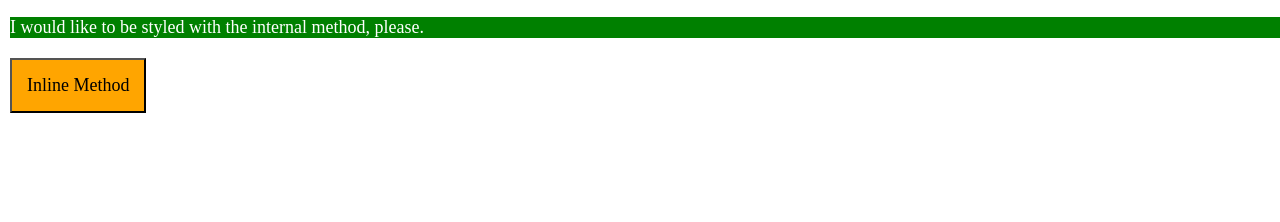
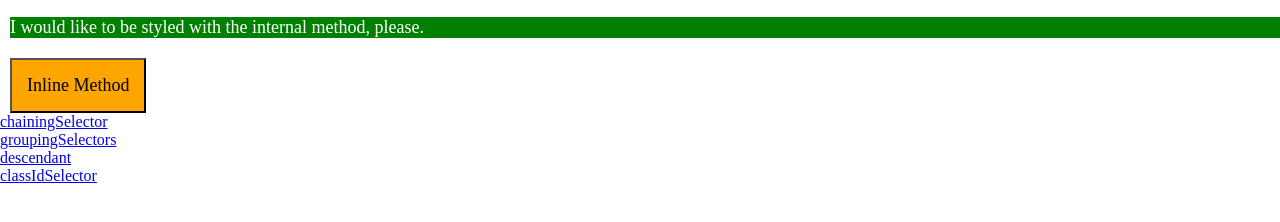
Before and after one commit to al-available/Css, a plain HTML site: page index.html in a window 1280 px wide. Shown: the part 60-282 px from the top of the page. Drawn offline with Linux system fonts and the light colour scheme.

Commit message:
added links to the other pages

```diff
--- a/index.html
+++ b/index.html
@@ -11,5 +11,12 @@
     <div class="d1">Style me via the external method!</div>
     <p class="p1">I would like to be styled with the internal method, please.</p>
     <button class="button">Inline Method</button>
+    <ul>
+      <li><a href="chainingSelector.html"> chainingSelector</a> </li>
+      <li><a href="groupingSelectors.html">groupingSelectors</a></li>
+      <li><a href="descendant.html">descendant</a></li>
+      <li><a href="classIdSelector.html">classIdSelector</a></li>
+    </ul>
+
   </body>
 </html>
```
